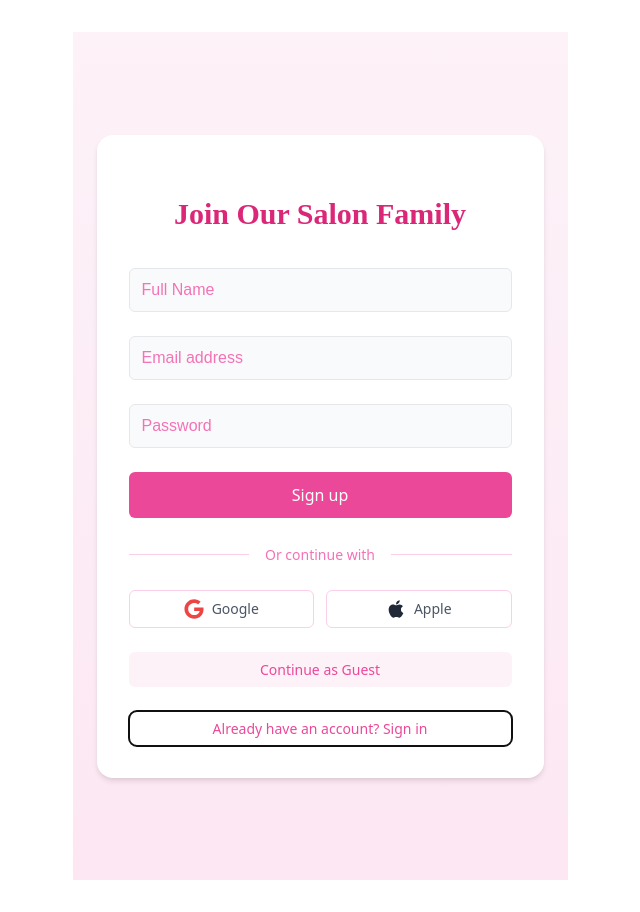
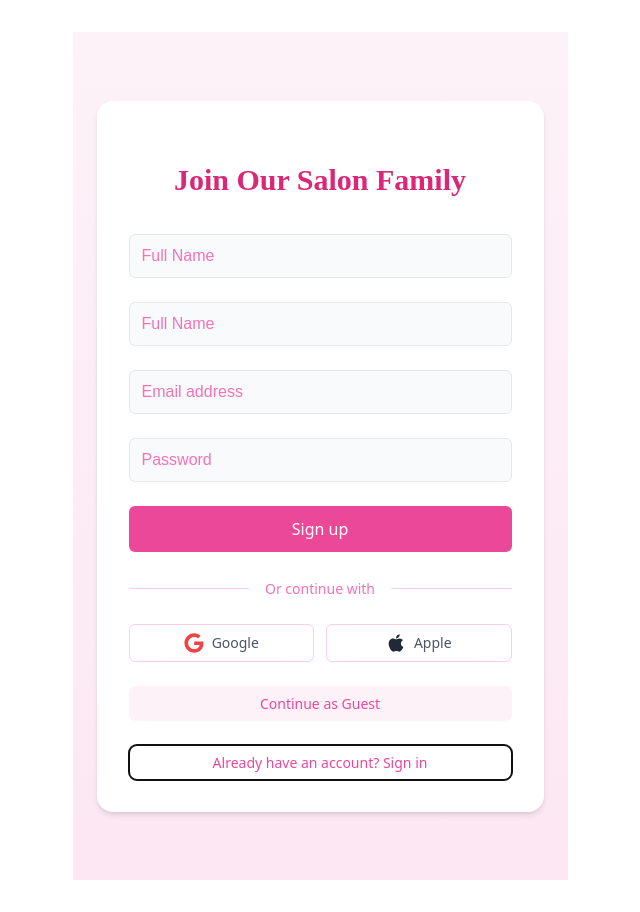
Before and after one commit to Cardoso0528/SoftwareGroup8, a React (Vite) app in the folder app/client/: page /login in a window 1280 px wide. Both pictures are taken after a click on the button "Don't have an account? Sign up". Shown: the whole page, without its empty margins (320-960 px from the left). Built offline with nearby package versions, Linux system fonts and the light colour scheme.

Commit message:
split full name field

```diff
--- a/app/client/src/pages/Login.tsx
+++ b/app/client/src/pages/Login.tsx
@@ -40,7 +40,19 @@
 
         <form className="login-form" onSubmit={handleSubmit}>
           {!isLogin && (
-            <div className="form-group">
+            <div>
+              <div className="form-group">
+                <input
+                  type="text"
+                  placeholder="Full Name"
+                  value={name}
+                  onChange={(e) => setName(e.target.value)}
+                  className="form-input"
+                  required
+                />
+              </div>
+
+              <div className="form-group">
               <input
                 type="text"
                 placeholder="Full Name"
@@ -49,6 +61,7 @@
                 className="form-input"
                 required
               />
+              </div>
             </div>
           )}
 
```
